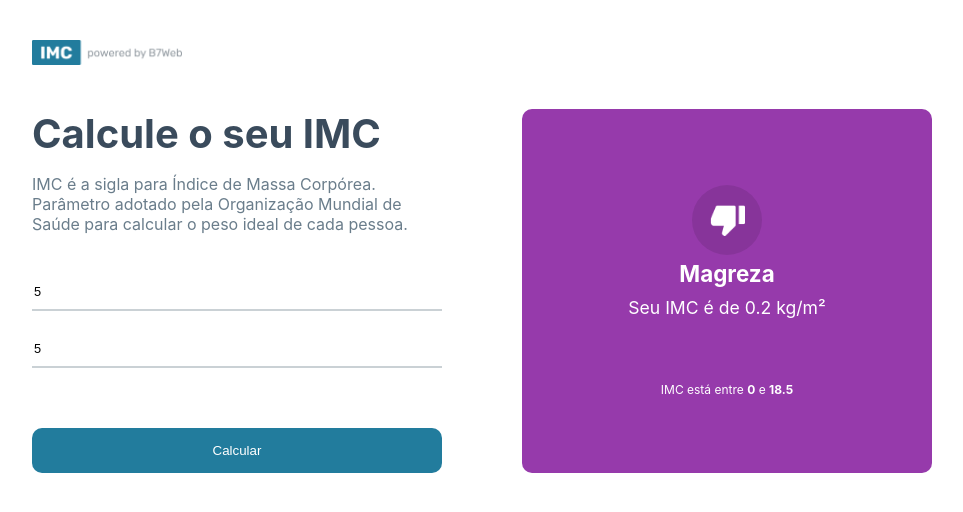
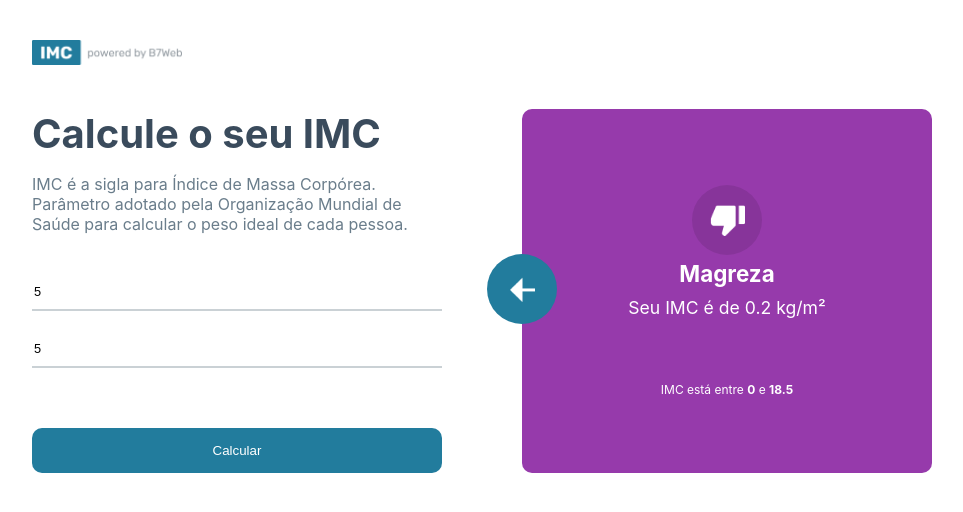
Before and after one commit to gafanhotoalexandre/react-imc, a React (Vite) app: page / in a window 1280 px wide. Both pictures are taken after typing "5", "5" into the empty fields and a click on the button "Calcular". Shown: the top 512 px of the page, without its empty margins (158-1121 px from the left). Built offline with nearby package versions, Linux system fonts and the light colour scheme.

Commit message:
implementando botao de retorno

```diff
--- a/src/App.module.css
+++ b/src/App.module.css
@@ -78,4 +78,19 @@ header .headerContainer {
 .container .rightSide .rightIMC {
   flex: 1;
   display: flex;
+  position: relative;
 }
+
+.container .rightSide .rightArrow {
+  position: absolute;
+  background-color: #227c9d;
+  width: 70px;
+  height: 70px;
+  border-radius: 50%;
+  display: flex;
+  justify-content: center;
+  align-items: center;
+  cursor: pointer;
+  left: -35px;
+  top: 145px;
+}
--- a/src/App.tsx
+++ b/src/App.tsx
@@ -5,6 +5,7 @@ import { GridItem } from './components/GridItem';
 
 import styles from './App.module.css';
 import poweredImage from './assets/powered.png';
+import leftArrowImage from './assets/leftarrow.png';
 
 export function App() {
   const [heightField, setHeightField] = useState<number>(0);
@@ -16,6 +17,12 @@ export function App() {
 
     // buscando dados do IMC
     setIMCToShow(calculateIMC(heightField, weightField));
+  }
+
+  function handleBackButton() {
+    setIMCToShow(null);
+    setHeightField(0);
+    setWeightField(0);
   }
 
   return (
@@ -66,7 +73,16 @@ export function App() {
           }
           { imcToShow &&
             <div className={styles.rightIMC}>
-              <div className={styles.rightArrow}></div>
+              <div
+                className={styles.rightArrow}
+                onClick={handleBackButton}
+              >
+                <img
+                  src={leftArrowImage}
+                  alt="Seta de retorno"
+                  width={25}
+                />
+              </div>
 
               <GridItem
                 item={imcToShow}
```
